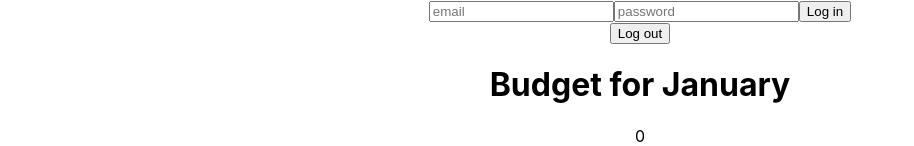
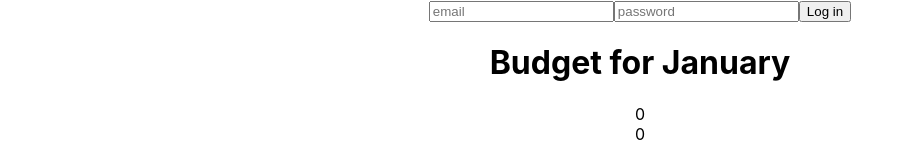
Before and after one commit to jelenaandj/Budget-App, a React (Create React App) app: page / in a window 1280 px wide. Shown: the top 146 px of the page, without its empty margins (0-914 px from the left). Built offline with nearby package versions, Linux system fonts and the light colour scheme; no server answers.

Commit message:
fixed default bug

```diff
--- a/src/App.js
+++ b/src/App.js
@@ -36,7 +36,11 @@ const firebaseConfig = {
   };
 
 // Initialize Firebase
-firebase.initializeApp(firebaseConfig);
+// firebase.initializeApp(firebaseConfig);
+
+if (!firebase.apps.length) {
+    firebase.initializeApp(firebaseConfig);
+  }
 
 var database = firebase.database();
 
@@ -101,7 +105,7 @@ switch (a.getMonth() + 1) {
   return (
     <div className="App">
     {/* {loggedIn}? <Login /> : <Register/> */}
-    <Login user={user} setUser={setUser}/>
+    <Login user={user} setUser={setUser} firebase={firebase}/>
     <Header m={m}/>
     <Budget writeData={writeData} expense={inputs.filter(inputB=> inputB.value.includes('Expense'))} income={inputs.filter(inputB=> inputB.value.includes('Income'))}  />
     <Total input={inputs.filter(inputB=> inputB.value.includes('Income'))}  />
--- a/src/components/Login.jsx
+++ b/src/components/Login.jsx
@@ -1,13 +1,14 @@
 import React, { useState } from 'react'
-import * as firebase from "firebase/app";
-import "firebase/auth";
-import "firebase/firestore";
-import "firebase/database";
+// import * as firebase from "firebase/app";
+// import "firebase/auth";
+// import "firebase/firestore";
+// import "firebase/database";
 
 export default function Login(props) {
 
     // let user=props.user
     // let setUser=props.setUser
+    let firebase=props.firebase
 
     const[email,setEmail]=useState('')
     const[password,setPassword]=useState('')
@@ -47,10 +48,10 @@ export default function Login(props) {
         }
 
     }
-    const signoutHandler=(e)=>{
-        firebase.auth().signOut();
-        console.log('signedout')
-    }
+    // const signoutHandler=(e)=>{
+    //     firebase.auth().signOut();
+    //     console.log('signedout')
+    // }
 
     return (
         <div>
@@ -59,7 +60,7 @@ export default function Login(props) {
                 <input type="password" placeholder="password" onChange={passwordHandler}/>
                 <input type="submit" value="Log in" onClick={inputHandler} />
             </div>
-            <input type="submit" value="Log out" onClick={signoutHandler}/>
+            {/* <input type="submit" value="Log out" onClick={signoutHandler}/> */}
         </div>
 
 
```
